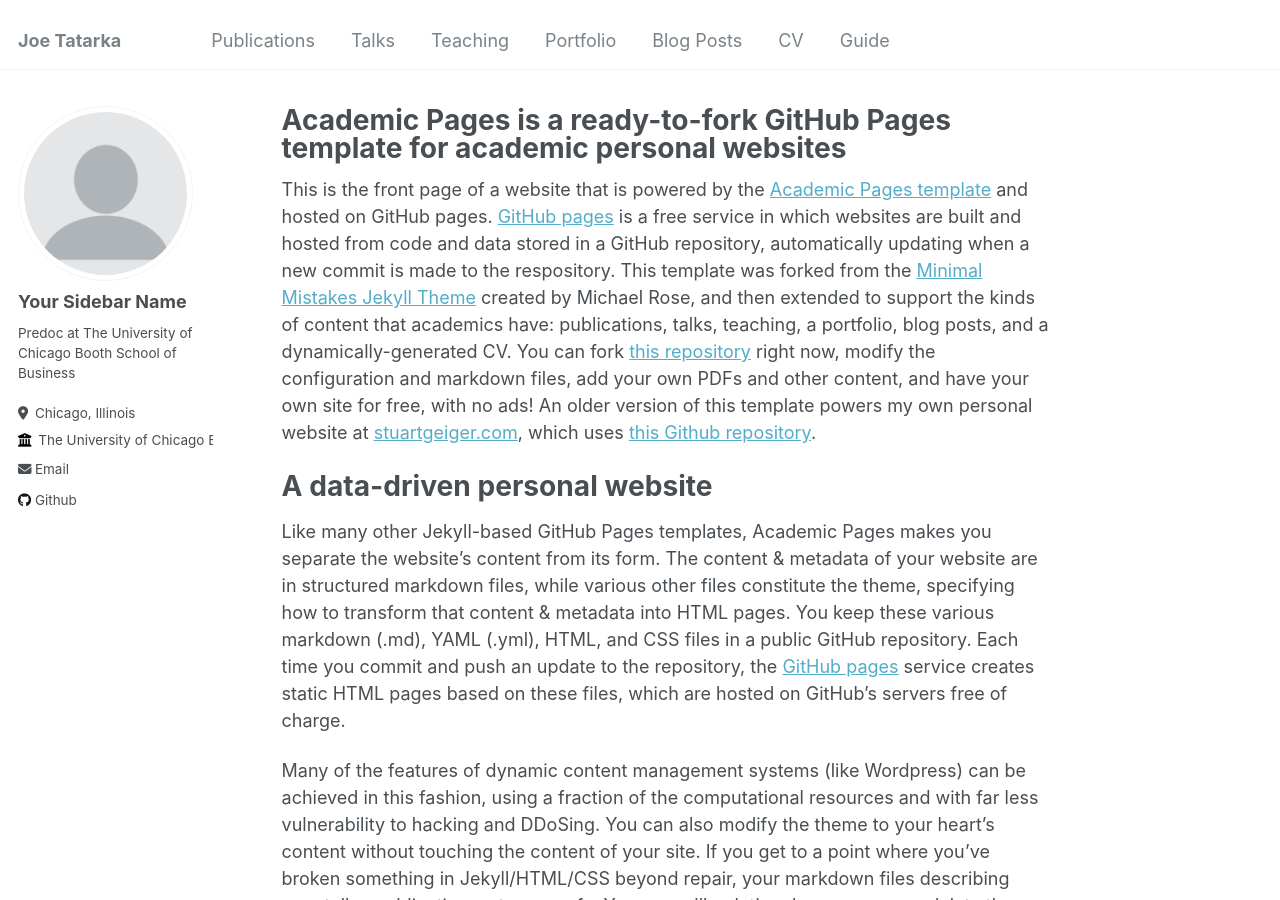
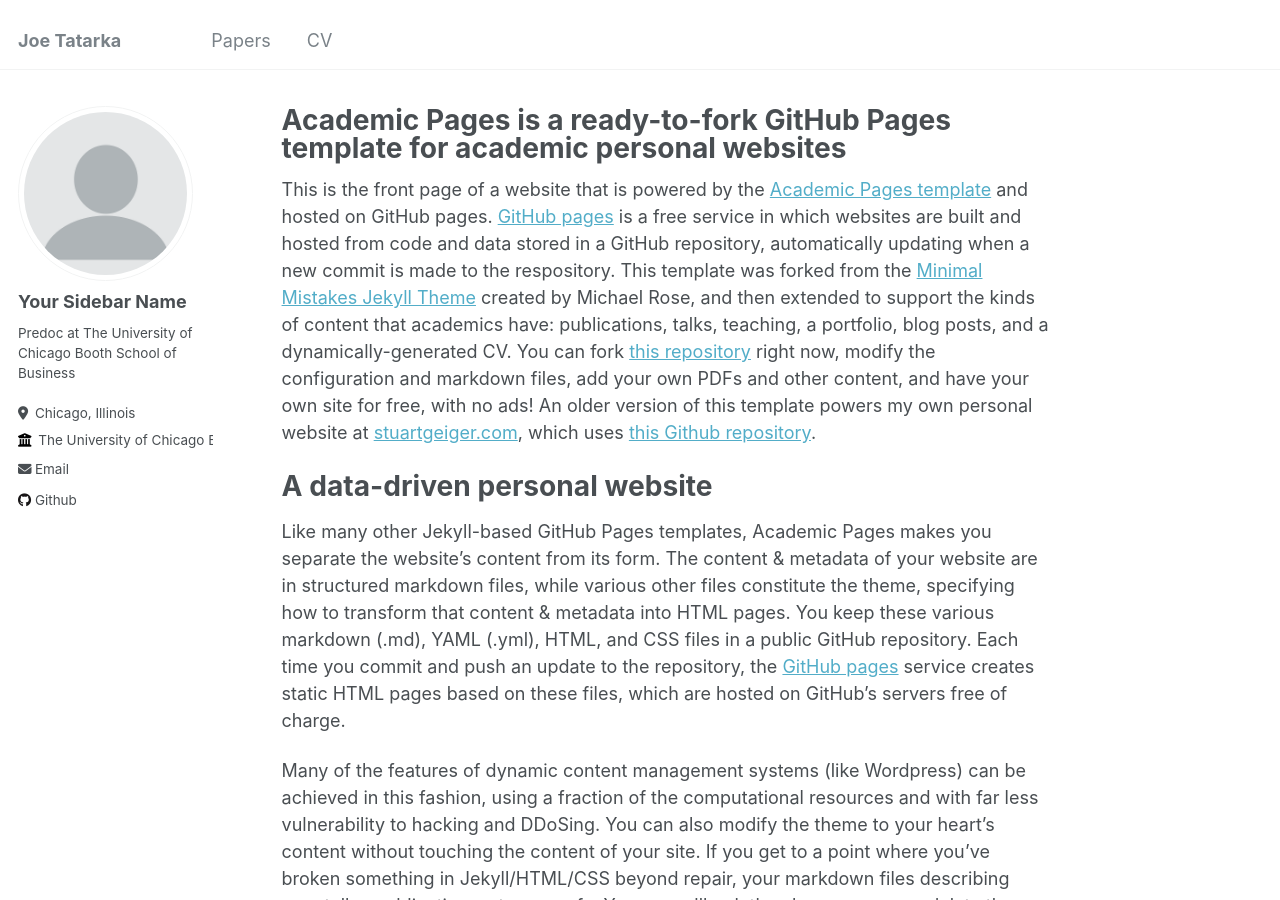
Before and after one commit to JoeTatarka/JoeTatarka.github.io, a Jekyll site: the page built from _pages/about.md, in a window 1280 px wide and 900 px high. Built offline with Jekyll 4.4.1, drawn with Linux system fonts in a browser that asks for light colours.

Commit message:
Update navigation.yml

```diff
--- a/_data/navigation.yml
+++ b/_data/navigation.yml
@@ -1,22 +1,10 @@
 # main links links
 main:
-  - title: "Publications"
-    url: /publications/
-
-  - title: "Talks"
-    url: /talks/
-
-  - title: "Teaching"
-    url: /teaching/
-
-  - title: "Portfolio"
-    url: /portfolio/
-
-  - title: "Blog Posts"
-    url: /year-archive/
+  - title: "Papers"
+    url: /papers/
 
   - title: "CV"
     url: /cv/
 
-  - title: "Guide"
-    url: /markdown/
+  # - title: "Teaching"
+  #   url: /teaching/
```
